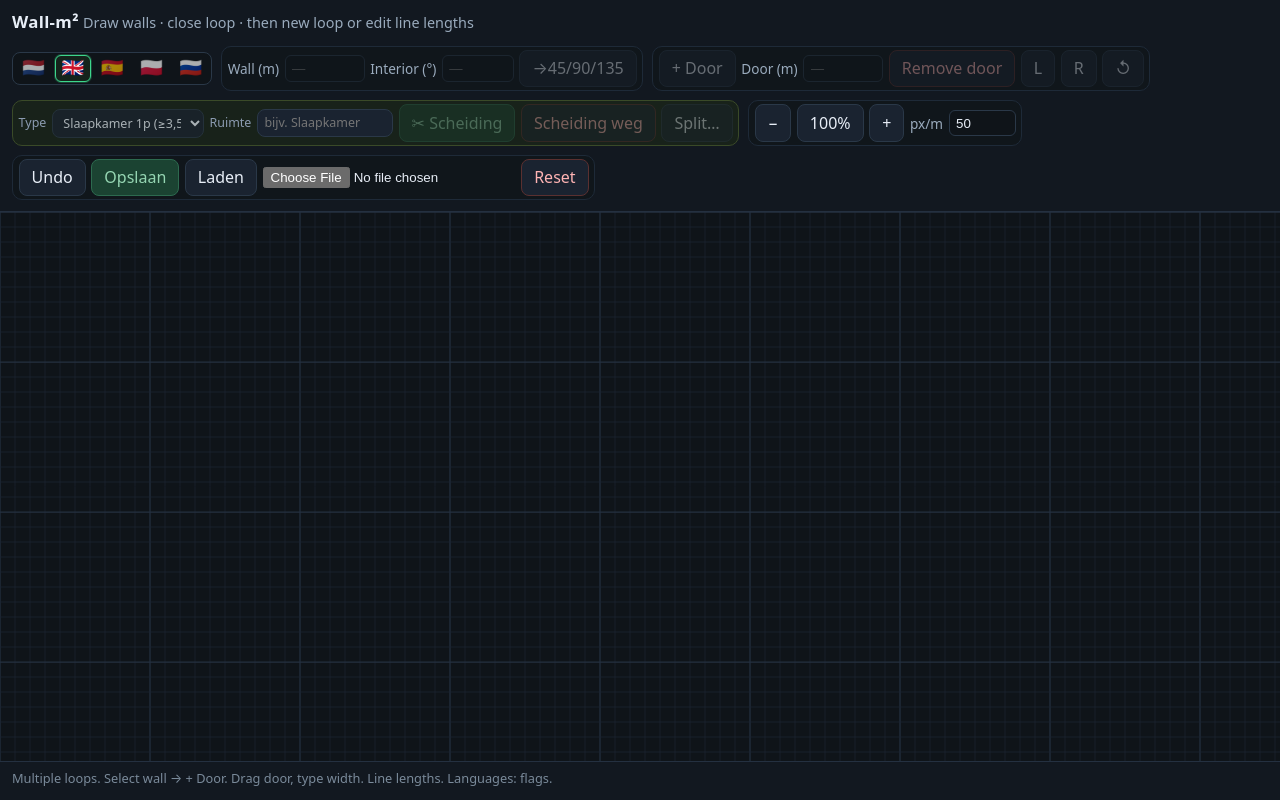
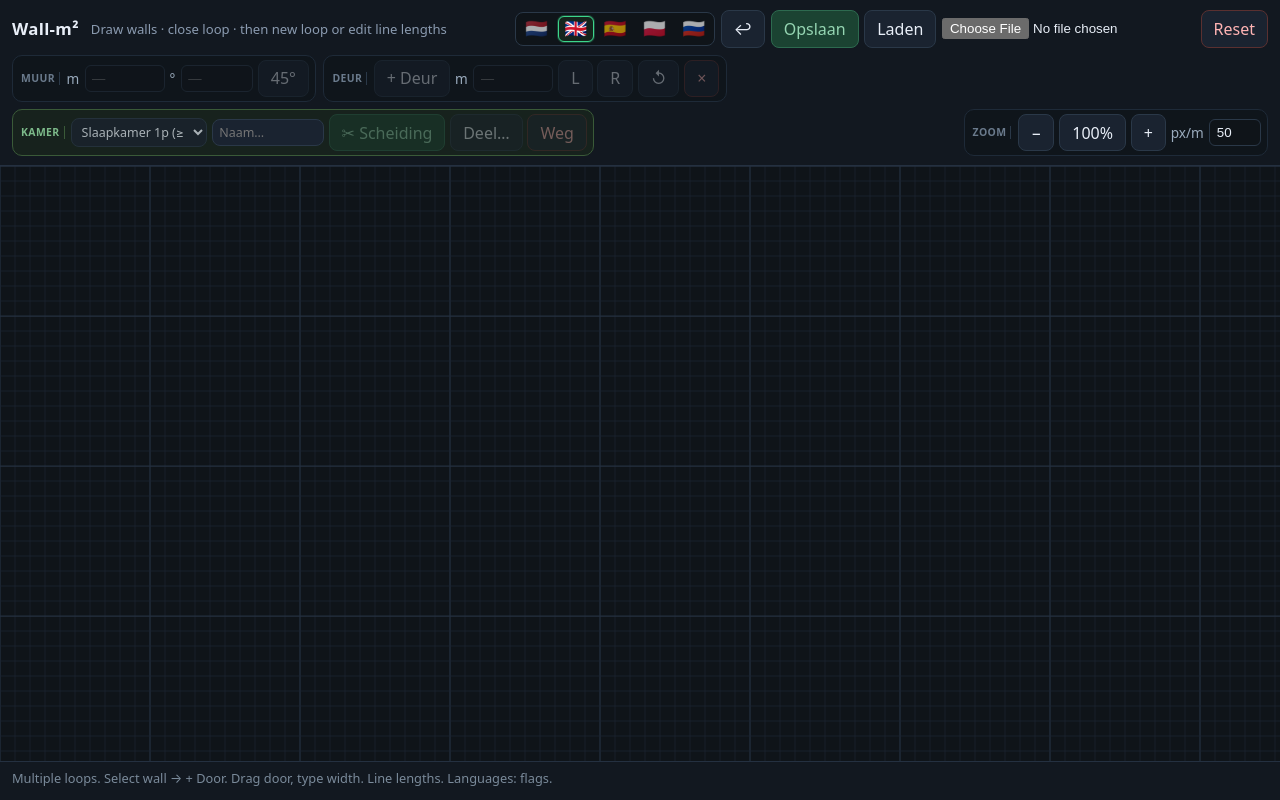
Before and after one commit to opdevlugt-tech/wand-m2, a website built with Vite: page index.html in a window 1280 px wide. Built offline with nearby package versions, Linux system fonts and the light colour scheme.

Commit message:
ui: streamline HUD into clear Muur/Deur/Kamer/Zoom flow
Two-row toolbar, short labels, footer steps; FASE2.md for next phase.

```diff
--- a/index.html
+++ b/index.html
@@ -19,16 +19,28 @@
   <body>
     <div id="app">
       <header class="hud">
-        <div class="hud-left">
-          <strong class="logo" id="logo">Wand-m2</strong>
-          <span id="status" class="status"></span>
+        <!-- Rij 1: identiteit + status + bestand -->
+        <div class="hud-row hud-row-main">
+          <div class="hud-brand">
+            <strong class="logo" id="logo">Wand-m²</strong>
+            <span id="status" class="status"></span>
+          </div>
+          <div class="hud-file">
+            <div id="lang-picker" class="lang-picker" role="group" aria-label="Language"></div>
+            <button type="button" id="undo" class="btn" title="Ongedaan (Ctrl+Z)">↩</button>
+            <button type="button" id="save" class="btn btn-primary" title="Opslaan als JSON">Opslaan</button>
+            <button type="button" id="load" class="btn" title="Laden uit JSON">Laden</button>
+            <input id="load-file" type="file" accept="application/json,.json" class="hidden" />
+            <button type="button" id="reset" class="btn btn-danger" title="Alles wissen">Reset</button>
+          </div>
         </div>
-        <div class="hud-right">
-          <div id="lang-picker" class="lang-picker" role="group" aria-label="Language"></div>
 
-          <div class="tool-group" title="Maten">
+        <!-- Rij 2: workflow-tools met labels -->
+        <div class="hud-row hud-row-tools">
+          <div class="tool-group" data-step="1">
+            <span class="tool-label">Muur</span>
             <label class="scale length-field" id="length-field">
-              <span id="label-wall"></span>
+              <span id="label-wall">m</span>
               <input
                 id="wall-length"
                 type="number"
@@ -37,10 +49,11 @@
                 inputmode="decimal"
                 placeholder="—"
                 disabled
+                title="Lengte geselecteerde muur"
               />
             </label>
             <label class="scale angle-field" id="angle-field">
-              <span id="label-angle"></span>
+              <span id="label-angle">°</span>
               <input
                 id="corner-angle"
                 type="number"
@@ -50,15 +63,17 @@
                 inputmode="decimal"
                 placeholder="—"
                 disabled
+                title="Binnenhoek geselecteerde hoek"
               />
             </label>
-            <button type="button" id="snap-angle" class="btn" disabled></button>
+            <button type="button" id="snap-angle" class="btn" disabled title="Hoek naar 45/90/135">45°</button>
           </div>
 
-          <div class="tool-group" title="Deuren">
-            <button type="button" id="add-door" class="btn" disabled></button>
+          <div class="tool-group" data-step="2">
+            <span class="tool-label">Deur</span>
+            <button type="button" id="add-door" class="btn" disabled title="Deur op geselecteerde muur">+ Deur</button>
             <label class="scale door-field" id="door-field">
-              <span id="label-door"></span>
+              <span id="label-door">m</span>
               <input
                 id="door-width"
                 type="number"
@@ -67,59 +82,73 @@
                 inputmode="decimal"
                 placeholder="—"
                 disabled
+                title="Deurbreedte"
               />
             </label>
-            <button type="button" id="remove-door" class="btn btn-danger" disabled></button>
             <button type="button" id="door-hinge-l" class="btn" disabled title="Scharnier links">L</button>
             <button type="button" id="door-hinge-r" class="btn" disabled title="Scharnier rechts">R</button>
-            <button type="button" id="door-swing" class="btn" disabled title="Draairichting omdraaien">↺</button>
+            <button type="button" id="door-swing" class="btn" disabled title="Draairichting">↺</button>
+            <button type="button" id="remove-door" class="btn btn-danger" disabled title="Deur weg">×</button>
           </div>
 
-          <div class="tool-group tool-group-primary" title="Kamers & scheiding">
-            <label class="room-type-field" id="room-type-field">
-              <span id="label-room-type">Type</span>
-              <select id="room-type"></select>
+          <div class="tool-group tool-group-primary" data-step="3">
+            <span class="tool-label">Kamer</span>
+            <label class="room-type-field" id="room-type-field" title="Type / eisen">
+              <select id="room-type" disabled></select>
             </label>
-            <label class="room-name-field" id="room-name-field">
-              <span id="label-room-name">Ruimte</span>
+            <label class="room-name-field" id="room-name-field" title="Ruimtenaam">
               <input
                 id="room-name"
                 type="text"
                 list="room-name-presets"
-                placeholder="bijv. Slaapkamer"
+                placeholder="Naam…"
                 disabled
                 autocomplete="off"
               />
               <datalist id="room-name-presets"></datalist>
             </label>
-            <button type="button" id="partition-draw" class="btn btn-primary" disabled title="Vrije scheidingswand: muur → hoeken → muur">
+            <button
+              type="button"
+              id="partition-draw"
+              class="btn btn-primary"
+              disabled
+              title="Scheidingswand: klik muur → sleep naar andere muur"
+            >
               ✂ Scheiding
             </button>
-            <button type="button" id="remove-partition" class="btn btn-danger" disabled title="Scheidingswand weg → 1 ruimte">
-              Scheiding weg
+            <button
+              type="button"
+              id="split-loop"
+              class="btn"
+              disabled
+              title="Gelijke banen ÷2 / ÷3 / ÷4"
+            >
+              Deel…
             </button>
-            <button type="button" id="split-loop" class="btn" disabled title="Gelijke banen ÷2/÷3/÷4"></button>
+            <button
+              type="button"
+              id="remove-partition"
+              class="btn btn-danger"
+              disabled
+              title="Scheidingswand weg → 1 ruimte"
+            >
+              Weg
+            </button>
           </div>
 
-          <div class="tool-group" title="Weergave">
-            <button type="button" id="zoom-out" class="btn" title="Zoom uit">−</button>
-            <button type="button" id="zoom-reset" class="btn" title="Passend / 100%">Fit</button>
-            <button type="button" id="zoom-in" class="btn" title="Zoom in">+</button>
-            <label class="scale">
-              <span id="label-ppm"></span>
+          <div class="tool-group tool-group-view" data-step="z">
+            <span class="tool-label">Zoom</span>
+            <button type="button" id="zoom-out" class="btn" title="Uit">−</button>
+            <button type="button" id="zoom-reset" class="btn" title="Passend">Fit</button>
+            <button type="button" id="zoom-in" class="btn" title="In">+</button>
+            <label class="scale scale-ppm" title="Pixels per meter">
+              <span id="label-ppm">px/m</span>
               <input id="px-per-m" type="number" min="5" max="2000" step="1" value="50" inputmode="numeric" />
             </label>
           </div>
-
-          <div class="tool-group">
-            <button type="button" id="undo" class="btn"></button>
-            <button type="button" id="save" class="btn btn-primary" title="Plan opslaan als JSON">Opslaan</button>
-            <button type="button" id="load" class="btn" title="Plan laden uit JSON">Laden</button>
-            <input id="load-file" type="file" accept="application/json,.json" class="hidden" />
-            <button type="button" id="reset" class="btn btn-danger"></button>
-          </div>
         </div>
       </header>
+
       <main class="stage">
         <canvas id="canvas"></canvas>
         <div id="area-badge" class="area-badge hidden" aria-live="polite"></div>
--- a/src/app.ts
+++ b/src/app.ts
@@ -73,10 +73,8 @@ export function boot(root: HTMLElement): void {
   const removePartitionBtn = root.querySelector<HTMLButtonElement>('#remove-partition');
   const roomTypeSelect = root.querySelector<HTMLSelectElement>('#room-type');
   const roomTypeField = root.querySelector<HTMLElement>('#room-type-field');
-  const labelRoomType = root.querySelector<HTMLElement>('#label-room-type');
   const roomNameInput = root.querySelector<HTMLInputElement>('#room-name');
   const roomNameField = root.querySelector<HTMLElement>('#room-name-field');
-  const labelRoomName = root.querySelector<HTMLElement>('#label-room-name');
   const roomNamePresets = root.querySelector<HTMLDataListElement>('#room-name-presets');
   const splitPopup = root.querySelector<HTMLElement>('#split-popup');
   const splitKicker = root.querySelector<HTMLElement>('#split-kicker');
@@ -139,10 +137,8 @@ export function boot(root: HTMLElement): void {
     !removePartitionBtn ||
     !roomTypeSelect ||
     !roomTypeField ||
-    !labelRoomType ||
     !roomNameInput ||
     !roomNameField ||
-    !labelRoomName ||
     !roomNamePresets ||
     !splitPopup ||
     !splitKicker ||
@@ -236,31 +232,35 @@ export function boot(root: HTMLElement): void {
     document.documentElement.lang = lang;
     document.title = tr.pageTitle;
     logo!.textContent = tr.pageTitle;
-    labelWall!.textContent = tr.wallM;
-    labelAngle!.textContent = tr.interiorDeg;
-    labelDoor!.textContent = tr.doorM;
-    labelPpm!.textContent = tr.pxPerM;
-    snapAngleBtn!.textContent = tr.snapBtn;
+    // Compact field captions
+    labelWall!.textContent = 'm';
+    labelAngle!.textContent = '°';
+    labelDoor!.textContent = 'm';
+    labelPpm!.textContent = 'px/m';
+    snapAngleBtn!.textContent = '45°';
     snapAngleBtn!.title = tr.snapTitle;
-    addDoorBtn!.textContent = tr.addDoor;
-    removeDoorBtn!.textContent = tr.removeDoor;
-    doorHingeLBtn!.textContent = tr.doorHingeL;
+    addDoorBtn!.textContent = '+ Deur';
+    removeDoorBtn!.textContent = '×';
+    doorHingeLBtn!.textContent = 'L';
     doorHingeLBtn!.title = 'Scharnier links (L)';
-    doorHingeRBtn!.textContent = tr.doorHingeR;
+    doorHingeRBtn!.textContent = 'R';
     doorHingeRBtn!.title = 'Scharnier rechts (R)';
-    doorSwingBtn!.textContent = tr.doorSwing;
+    doorSwingBtn!.textContent = '↺';
     doorSwingBtn!.title = 'Draairichting omdraaien';
-    splitLoopBtn!.textContent = tr.splitLoop;
+    splitLoopBtn!.textContent = 'Deel…';
+    splitLoopBtn!.title = tr.splitLoop;
     partitionDrawBtn!.textContent =
-      controller.model.status === 'partition' ? 'Esc stop' : '✂ Scheiding';
+      controller.model.status === 'partition' ? 'Esc' : '✂ Scheiding';
     partitionDrawBtn!.title =
-      'Vrije scheidingswand met hoeken: muur → hoeken (45°) → muur. Geen auto-deuren.';
-    undoBtn!.textContent = tr.undo;
+      'Scheidingswand: klik muur → sleep naar andere muur (45°/90°)';
+    removePartitionBtn!.textContent = 'Weg';
+    removePartitionBtn!.title = 'Scheidingswand weg → 1 ruimte';
+    undoBtn!.textContent = '↩';
     undoBtn!.title = 'Laatste handeling ongedaan (Ctrl+Z)';
-    resetBtn!.textContent = tr.reset;
-    if (labelRoomType) labelRoomType.textContent = 'Type';
-    if (labelRoomName) labelRoomName.textContent = 'Ruimte';
-    if (roomNameInput) roomNameInput.placeholder = 'bijv. Slaapkamer';
+    resetBtn!.textContent = 'Reset';
+    saveBtn!.textContent = 'Opslaan';
+    loadBtn!.textContent = 'Laden';
+    if (roomNameInput) roomNameInput.placeholder = 'Naam…';
     popupDragHandle!.title = tr.dragTitle;
     popupKicker!.textContent = tr.meetfoutKicker;
     popupTitle!.textContent = tr.meetfoutTitle;
--- a/src/i18n.ts
+++ b/src/i18n.ts
@@ -133,7 +133,7 @@ export const translations: Record<Lang, Dict> = {
     residual: 'restfout',
     hoverCorner: (n) => `Hover: live vorm met restfout bij hoek ${n}`,
     hint:
-      '✂ Scheiding: rechte/45°/90° (snapt). Deel… = ÷2/3/4. Sleep muren. +Deur handmatig. Tegel 0,3 m.',
+      '1 Teken wanden → sluit lus  ·  2 Muur selecteren → maten/deur  ·  3 Kamer: ✂ Scheiding of Deel…  ·  Opslaan als je klaar bent',
   },
   en: {
     pageTitle: 'Wall-m²',
--- a/src/style.css
+++ b/src/style.css
@@ -30,37 +30,80 @@ body {
 
 .hud {
   display: flex;
-  flex-wrap: wrap;
-  align-items: center;
-  justify-content: space-between;
-  gap: 0.75rem;
-  padding: 0.65rem 1rem;
+  flex-direction: column;
+  gap: 0.45rem;
+  padding: 0.5rem 0.75rem 0.55rem;
   background: #121820;
   border-bottom: 1px solid #243040;
   flex-shrink: 0;
 }
 
-.hud-right {
+.hud-row {
   display: flex;
   align-items: center;
-  gap: 0.55rem;
+  gap: 0.5rem;
   flex-wrap: wrap;
+}
+
+.hud-row-main {
+  justify-content: space-between;
+}
+
+.hud-brand {
+  display: flex;
+  align-items: center;
+  gap: 0.75rem;
+  min-width: 0;
+  flex: 1 1 auto;
+}
+
+.hud-file {
+  display: flex;
+  align-items: center;
+  gap: 0.35rem;
+  flex-wrap: wrap;
+}
+
+.hud-row-tools {
+  gap: 0.45rem;
 }
 
 .tool-group {
   display: inline-flex;
   align-items: center;
-  gap: 0.35rem;
+  gap: 0.3rem;
   flex-wrap: wrap;
-  padding: 0.2rem 0.35rem;
+  padding: 0.25rem 0.4rem 0.25rem 0.35rem;
   border-radius: 10px;
-  background: rgba(15, 20, 25, 0.55);
+  background: rgba(15, 20, 25, 0.65);
   border: 1px solid #1e2a38;
 }
 
+.tool-label {
+  font-size: 0.65rem;
+  font-weight: 700;
+  letter-spacing: 0.04em;
+  text-transform: uppercase;
+  color: #6a7a8c;
+  padding: 0 0.25rem 0 0.15rem;
+  border-right: 1px solid #2a3848;
+  margin-right: 0.1rem;
+  line-height: 1.2;
+  white-space: nowrap;
+}
+
 .tool-group-primary {
-  border-color: #3a4a28;
-  background: rgba(30, 42, 22, 0.55);
+  border-color: #3a5a38;
+  background: rgba(28, 42, 28, 0.55);
+}
+
+.tool-group-primary .tool-label {
+  color: #7dba8a;
+  border-color: #3a5a38;
+}
+
+.tool-group-view {
+  margin-left: auto;
 }
 
 .btn-primary {
@@ -75,6 +118,20 @@ body {
 
 .btn-primary:disabled {
   opacity: 0.45;
+}
+
+.hud-left {
+  display: flex;
+  align-items: center;
+  gap: 0.75rem;
+  flex-wrap: wrap;
+}
+
+.hud-right {
+  display: flex;
+  align-items: center;
+  gap: 0.55rem;
+  flex-wrap: wrap;
 }
 
 .lang-picker {
@@ -182,7 +239,7 @@ body {
 .room-type-field {
   display: inline-flex;
   align-items: center;
-  gap: 0.35rem;
+  gap: 0.25rem;
   font-size: 0.78rem;
   color: #8b9bb0;
 }
@@ -191,12 +248,9 @@ body {
   border: 1px solid #2a3848;
   color: #e7eef7;
   border-radius: 8px;
-  padding: 0.25rem 0.4rem;
+  padding: 0.25rem 0.35rem;
   font: inherit;
-  max-width: 9.5rem;
-}
-.room-type-field.active {
-  color: #6cb6ff;
+  max-width: 8.5rem;
 }
 .room-type-field.active select {
   border-color: #6cb6ff;
@@ -205,12 +259,12 @@ body {
 .room-name-field {
   display: inline-flex;
   align-items: center;
-  gap: 0.35rem;
+  gap: 0.25rem;
   font-size: 0.78rem;
   color: #8b9bb0;
 }
 .room-name-field input {
-  width: 8.5rem;
+  width: 7rem;
   background: #1a2330;
   border: 1px solid #2a3848;
   color: #e7eef7;
@@ -218,11 +272,30 @@ body {
   padding: 0.25rem 0.4rem;
   font: inherit;
 }
-.room-name-field.active {
-  color: #9ad4ff;
-}
 .room-name-field.active input {
   border-color: #6cb6ff;
+}
+
+.scale-ppm input {
+  width: 3.2rem;
+}
+
+.status {
+  font-size: 0.82rem;
+  color: #8b9bb0;
+  overflow: hidden;
+  text-overflow: ellipsis;
+  white-space: nowrap;
+  max-width: min(52vw, 28rem);
+}
+
+.hint {
+  margin: 0;
+  padding: 0.4rem 0.85rem 0.55rem;
+  font-size: 0.75rem;
+  color: #6a7a8c;
+  border-top: 1px solid #1a2430;
+  background: #0e1319;
 }
 
 .door-field.active input {
```
Also changed, not shown: FASE2.md (added, +83 -0 lines).
